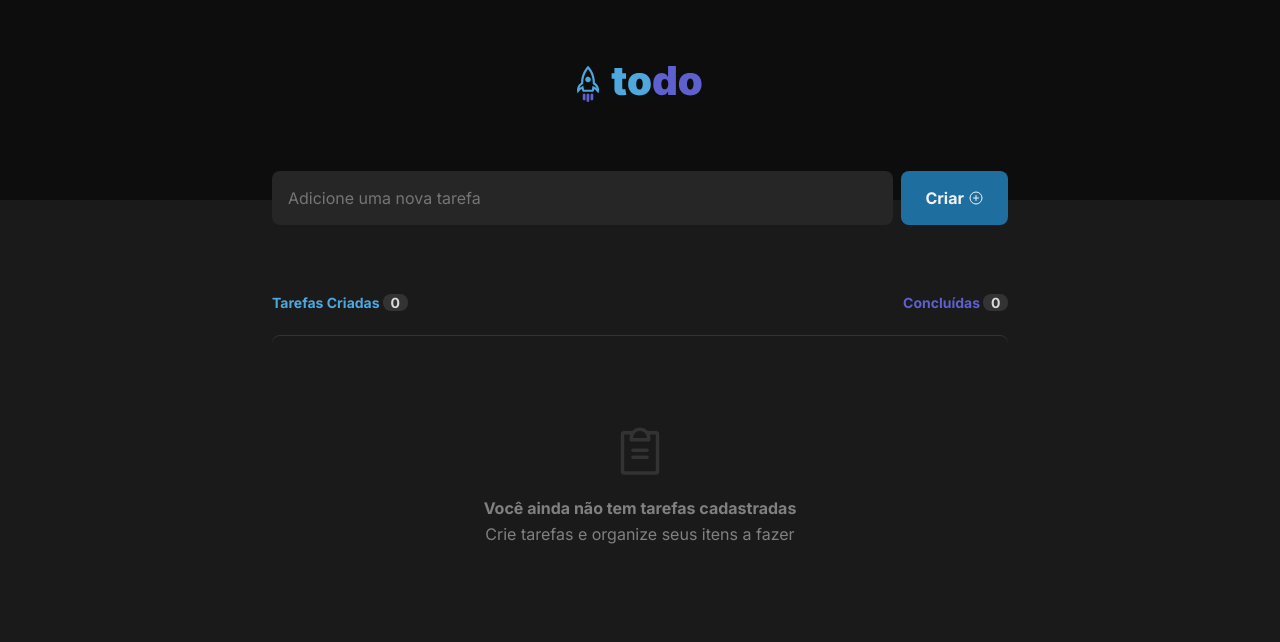
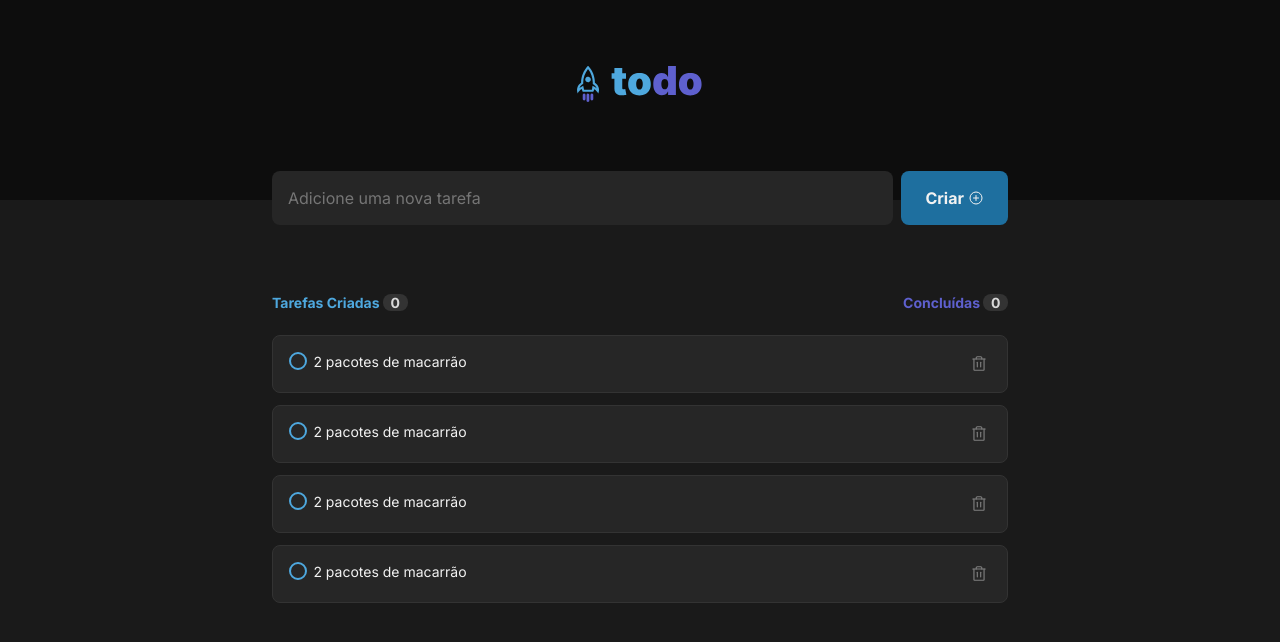
Before and after one commit to ThalesLoreto/todo-list-challenge, a React (Vite) app: page / in a window 1280 px wide. Shown: the top 642 px of the page. Built offline with nearby package versions, Linux system fonts and the light colour scheme.

Commit message:
finish style of Task components

```diff
--- /dev/null
+++ b/src/components/Task/index.tsx
@@ -0,0 +1,25 @@
+import { Trash } from 'phosphor-react'
+
+import checkImg from '../../assets/mark.svg'
+import styles from './styles.module.css'
+
+interface TaskProps {
+  id: string;
+}
+
+export function Task({ id }: TaskProps) {
+  return (
+    <div className={styles.task}>
+      <div className={styles.taskInfo}>
+        <input type='checkbox' id={id} />
+        <label className={styles.taskCompletedButton} htmlFor={id}>
+          <img src={checkImg} alt='Check Icon' />
+        </label>
+        <p>2 pacotes de macarrão</p>
+      </div>
+      <button type='submit' className={styles.deleteButton}>
+        <Trash size={18} />
+      </button>
+    </div>
+  )
+}
--- /dev/null
+++ b/src/components/Task/styles.module.css
@@ -0,0 +1,84 @@
+.task {
+    display: flex;
+    align-items: flex-start;
+    justify-content: space-between;
+    width: 46rem;
+    padding: 1rem;
+    border-radius: 8px;
+    border: 1px solid var(--gray-400);
+    background: var(--gray-500);
+    color: var(--gray-100);
+}
+
+.task + .task {
+    margin-top: 0.75rem;
+}
+
+.taskInfo {
+    display: flex;
+    align-items: center;
+    gap: 0.4rem;
+}
+
+.taskInfo > input[type=checkbox] {
+    display: none;
+}
+
+.taskCompletedButton {
+    display: flex;
+    justify-content: center;
+    align-items: center;
+    width: 18px;
+    height: 18px;
+    cursor: pointer;
+    border: 2px solid var(--blue-100);
+    border-radius: 999px;
+
+    transition: border-color 150ms, background-color 150ms;
+}
+
+input:checked + .taskCompletedButton {
+    border-color: var(--purple-700);
+    background-color: var(--purple-700);
+}
+
+input:checked + .taskCompletedButton:hover {
+  border-color: var(--purple-100);
+  background-color: var(--purple-100);
+}
+
+input:checked + .taskCompletedButton img {
+  display: block;
+}
+
+.taskCompletedButton:hover {
+    border-color: var(--blue-700);
+    background-color: rgba(30, 112, 159, 0.2);
+}
+
+.taskCompletedButton img {
+    display: none;
+}
+
+.taskInfo > p {
+    font-size: 0.875rem;
+    font-weight: 1.4;
+    color: var(--gray-100);
+}
+
+.deleteButton {
+    width: 24px;
+    height: 24px;
+    border-radius: 4px;
+    line-height: 0;
+    border: none;
+    color: var(--gray-300);
+    background: none;
+
+    transition: background-color 150ms, color 150ms;
+}
+
+.deleteButton:hover {
+    color: var(--red);
+    cursor: pointer;
+}
--- a/src/components/TaskList/index.tsx
+++ b/src/components/TaskList/index.tsx
@@ -1,8 +1,12 @@
 import { ClipboardText } from 'phosphor-react'
+
+import { Task } from '../Task'
 
 import styles from './styles.module.css'
 
 export function TaskList() {
+  const loop = ['1', '2', '3', '4']
+
   return (
     <main className={styles.wrapper}>
       <header className={styles.taskInfo}>
@@ -15,11 +19,15 @@ export function TaskList() {
       </header>
 
       <div className={styles.taskShow}>
-        <div className={styles.taskEmpty}>
-          <ClipboardText size={56} className={styles.clipboard} />
-          <p className={styles.h1}>Você ainda não tem tarefas cadastradas</p>
-          <p>Crie tarefas e organize seus itens a fazer</p>
-        </div>
+        {true ?
+          loop.map(task => (<Task id={task} key={task}/>))
+          :
+          <div className={styles.taskEmpty}>
+            <ClipboardText size={56} className={styles.clipboard} />
+            <p className={styles.h1}>Você ainda não tem tarefas cadastradas</p>
+            <p >Crie tarefas e organize seus itens a fazer</p>
+          </div>
+        }
       </div>
     </main>
   )
--- a/src/components/TaskList/styles.module.css
+++ b/src/components/TaskList/styles.module.css
@@ -11,6 +11,7 @@
     display: flex;
     justify-content: space-between;
     width: 736px;
+    margin-bottom: 1.5rem;
 }
 
 .createdTasks {
@@ -34,20 +35,17 @@
 
 .taskShow {
     display: flex;
-    justify-content: center;
-    align-items: center;
-    width: 736px;
-    padding: 1.5rem;
-    margin-top: 1.5rem;
-    border-radius: 8px;
-    border-top: 1px solid var(--gray-400)
+    flex-direction: column;
 }
 
 .taskEmpty {
     display: flex;
     flex-direction: column;
-    justify-content: center;
     align-items: center;
+    border-radius: 8px;
+    width: 736px;
+    padding: 1.5rem;
+    border-top: 1px solid var(--gray-400)
 }
 
 .clipboard {
```
Also changed, not shown: src/assets/clipboard.svg (added), src/assets/mark.svg (added).
